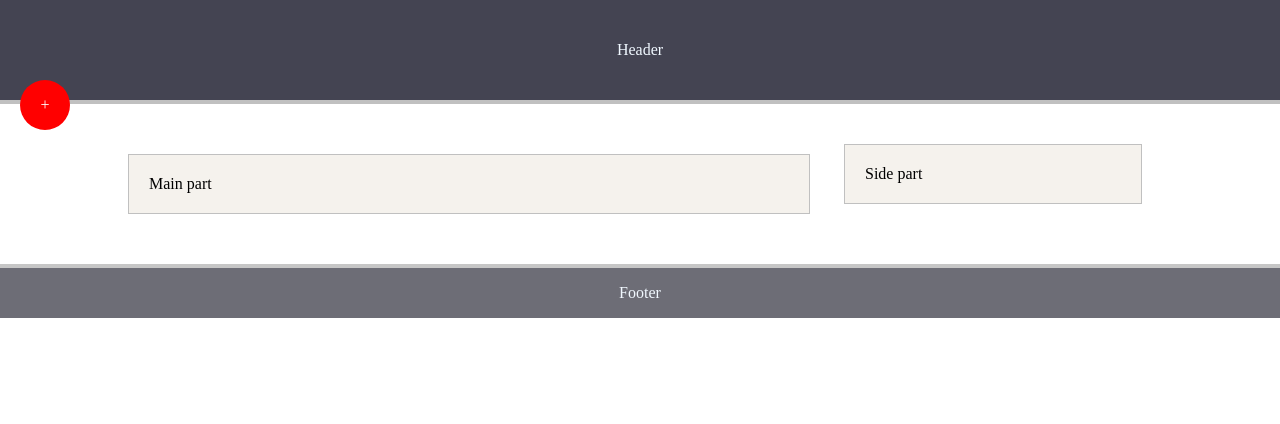
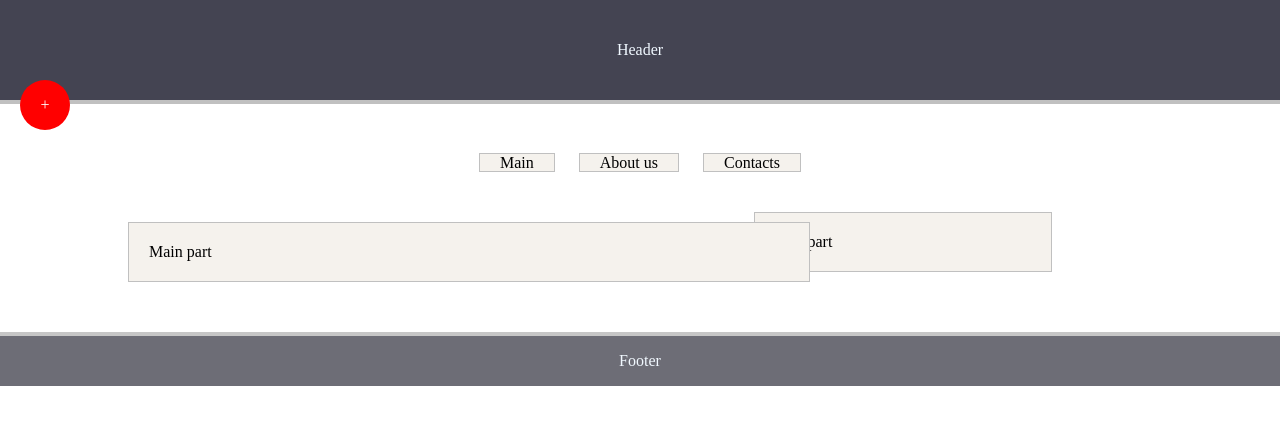
Before and after one commit to IgorDmitrievNZ/Java-script-practice, a plain HTML site: page site.html in a window 1280 px wide. Drawn offline with Linux system fonts and the light colour scheme.

Commit message:
work with lists

```diff
--- a/css/site_style.css
+++ b/css/site_style.css
@@ -28,6 +28,35 @@
     float: left;
 }
 
+#nav {
+    list-style: none;
+    display: block;
+    float: left;
+    width: 50%;
+    margin-left: 25%;
+    text-align: center;
+    margin-bottom: 50px;
+}
+
+#nav li {
+    display: inline;
+    background: rgb(245, 242, 237);
+    border: 1px solid silver;
+    padding: 0 20px;
+}
+
+#nav li:hover {
+    color: white;
+    background: blue;
+    border-radius: 5px;
+    cursor: pointer;
+    border-color: blue;
+}
+
+#nav li:not(:last-of-type) {
+    margin-right: 20px;
+}
+
 #main {
     width: 50%;
     margin-left: 10%;
@@ -35,6 +64,8 @@
     border: 1px solid silver;
     padding: 20px;
     float: left;
+    position: relative;
+    z-index: 1;
 }
 
 #aside {
@@ -46,7 +77,8 @@
     float: right;
     position: relative;
     top: -10px;
-    left: -10px;
+    left: -100px;
+    z-index: 0;
 }
 
 #footer {
--- a/site.html
+++ b/site.html
@@ -1,16 +1,24 @@
 <!DOCTYPE html>
 <html lang="en">
+
 <head>
     <meta charset="UTF-8">
     <meta name="viewport" content="width=device-width, initial-scale=1.0">
     <title>Document</title>
     <link rel="stylesheet" href="css/site_style.css">
 </head>
+
 <body>
     <div id="some_block">+</div>
     <div id="header">Header</div>
+    <ul id="nav">
+        <li>Main</li>
+        <li>About us</li>
+        <li>Contacts</li>
+    </ul>
     <div id="main">Main part</div>
     <div id="aside">Side part</div>
     <div id="footer">Footer</div>
 </body>
+
 </html>
```
